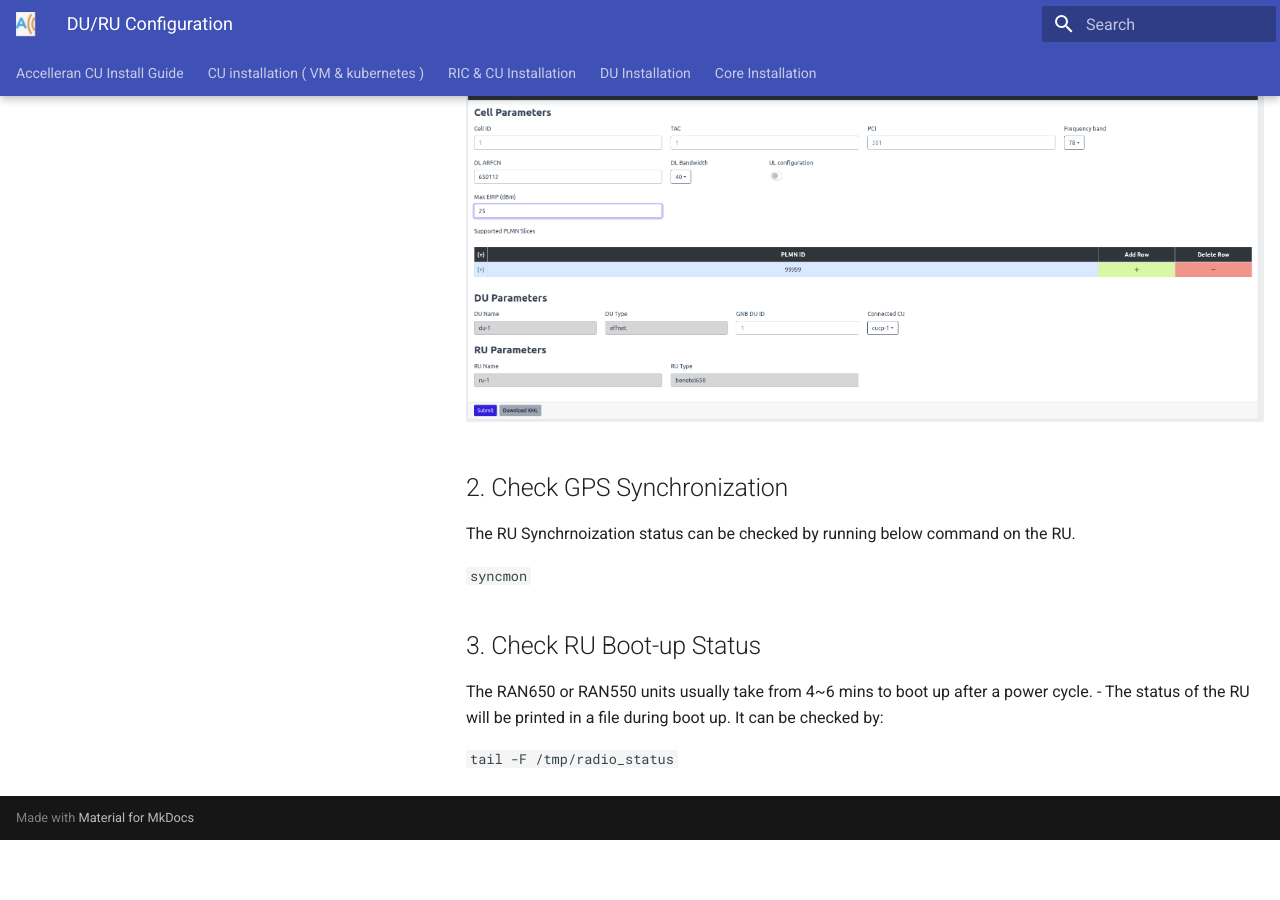
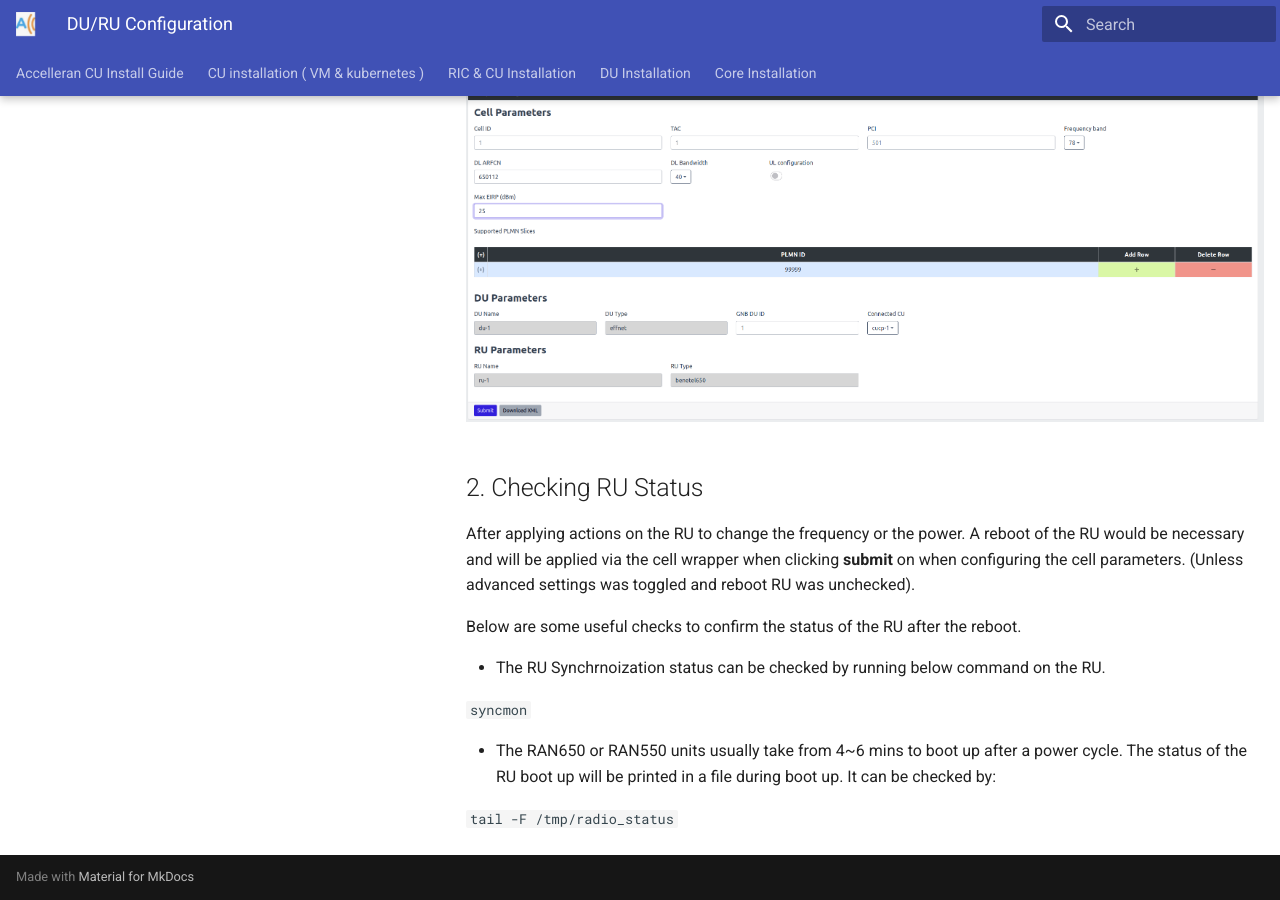
Before and after one commit to accelleran/drax-docs, an MkDocs documentation site: the page built from docs/op-guide/modifying-ran650-or-ran550/index.md, in a window 1280 px wide and 900 px high, scrolled down 4861 px. Built offline with MkDocs 1.6.1 and Material for MkDocs 9.7.7, drawn with Linux system fonts in a browser that asks for light colours; the version menu is left out; before the commit the page ends 5701 px from its top, so only the background shows below that; some of the changed text lies outside the part shown.

Commit message:
changes for 2022.4.0
Added RU Status Check

````diff
--- a/docs/op-guide/modifying-ran650-or-ran550/index.md
+++ b/docs/op-guide/modifying-ran650-or-ran550/index.md
@@ -92,7 +92,7 @@ eeprog_cp60 -q -f -16 /dev/i2c-0 0x57 -r 372:8
   <img src="Changing_Frequency.png">
 </p>
 
-### 1.2. Configuring RU TX Power
+### 1.2. Configuring Cell TX Power
 
 Take into account for an optimum operation, changing the RU Transmission Power require applying a change on the RU and on the DU.
 - The RU will take new attenuation values (this will be explained next), both for ANT1 and ANT3 which will be witten in the EEPROM
@@ -135,15 +135,16 @@ registercontrol -w 0xC036B -x 0x88000488
 </p>
 
 
-## 2. Check GPS Synchronization
+## 2. Checking RU Status
 
-The RU Synchrnoization status can be checked by running below command on the RU.
+After applying actions on the RU to change the frequency or the power. A reboot of the RU would be necessary and will be applied via the cell wrapper when clicking **submit** on when configuring the cell parameters. (Unless advanced settings was toggled and reboot RU was unchecked).
+
+Below are some useful checks to confirm the status of the RU after the reboot.
+
+- The RU Synchrnoization status can be checked by running below command on the RU.
 
 ```syncmon```
 
-## 3. Check RU Boot-up Status
-
-The RAN650 or RAN550 units usually take from 4~6 mins to boot up after a power cycle.
-- The status of the RU will be printed in a file during boot up. It can be checked by:
+- The RAN650 or RAN550 units usually take from 4~6 mins to boot up after a power cycle. The status of the RU boot up will be printed in a file during boot up. It can be checked by:
 
 ```tail -F /tmp/radio_status```
````
